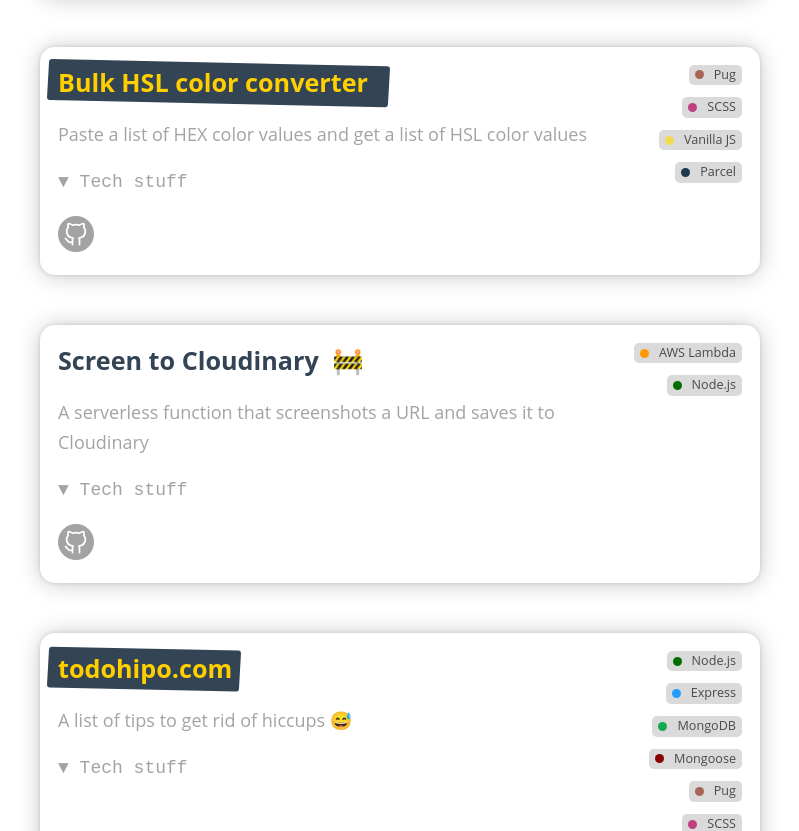
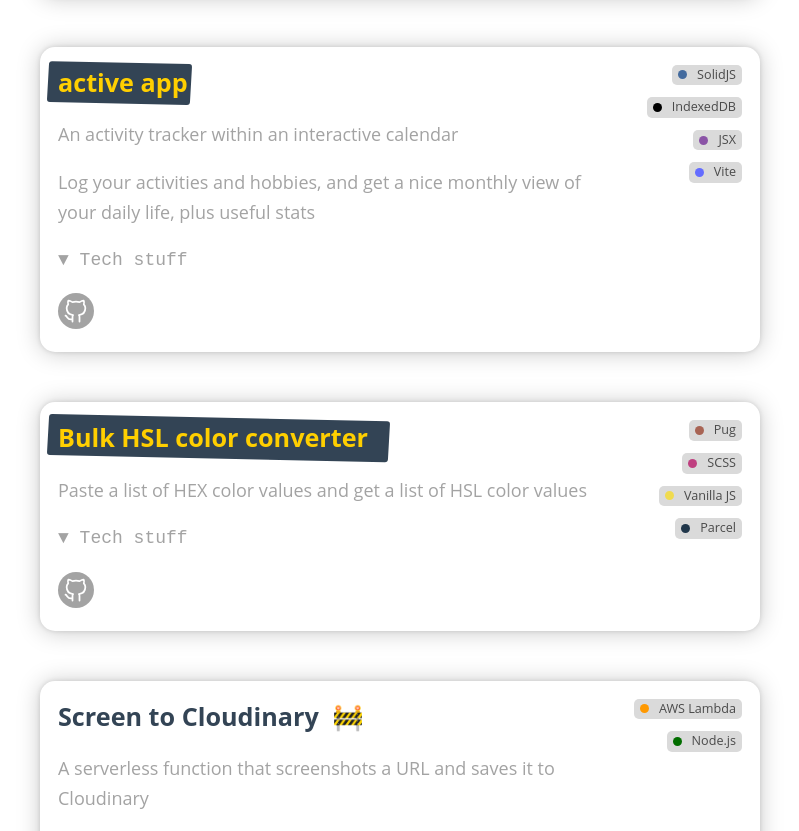
Before and after one commit to rubenvar/rubenvar.github.io, a website built with Parcel: page src/index.pug in a window 1280 px wide. Shown: the part 778-1609 px from the top of the page, without its empty margins (240-1039 px from the left). Built offline with nearby package versions, Linux system fonts and the light colour scheme.

Commit message:
add active app

```diff
--- a/src/index.pug
+++ b/src/index.pug
@@ -56,6 +56,18 @@
           .tech
             p Written in Svelte. Compiled with Rollup. Hosted on Netlify.
         +card(
+          "https://active-ten.vercel.app/",
+          "active app",
+          ["SolidJS", "IndexedDB", "JSX", "Vite"],
+          "https://github.com/rubenvar/active"
+        )
+          p An activity tracker within an interactive calendar
+          p Log your activities and hobbies, and get a nice monthly view of your daily life, plus useful stats
+          p.tech-toggler &#x25BC; Tech stuff
+          .tech
+            p Built with React, using SolidJS to practice it. Hosted on Vercel.
+            p All data is kept in-browser using the localStorage and IndexedDB APIs.
+        +card(
           "https://rubenvar.github.io/bulk-color-converter/",
           "Bulk HSL color converter",
           ["Pug", "SCSS", "Vanilla JS", "Parcel"],
```
